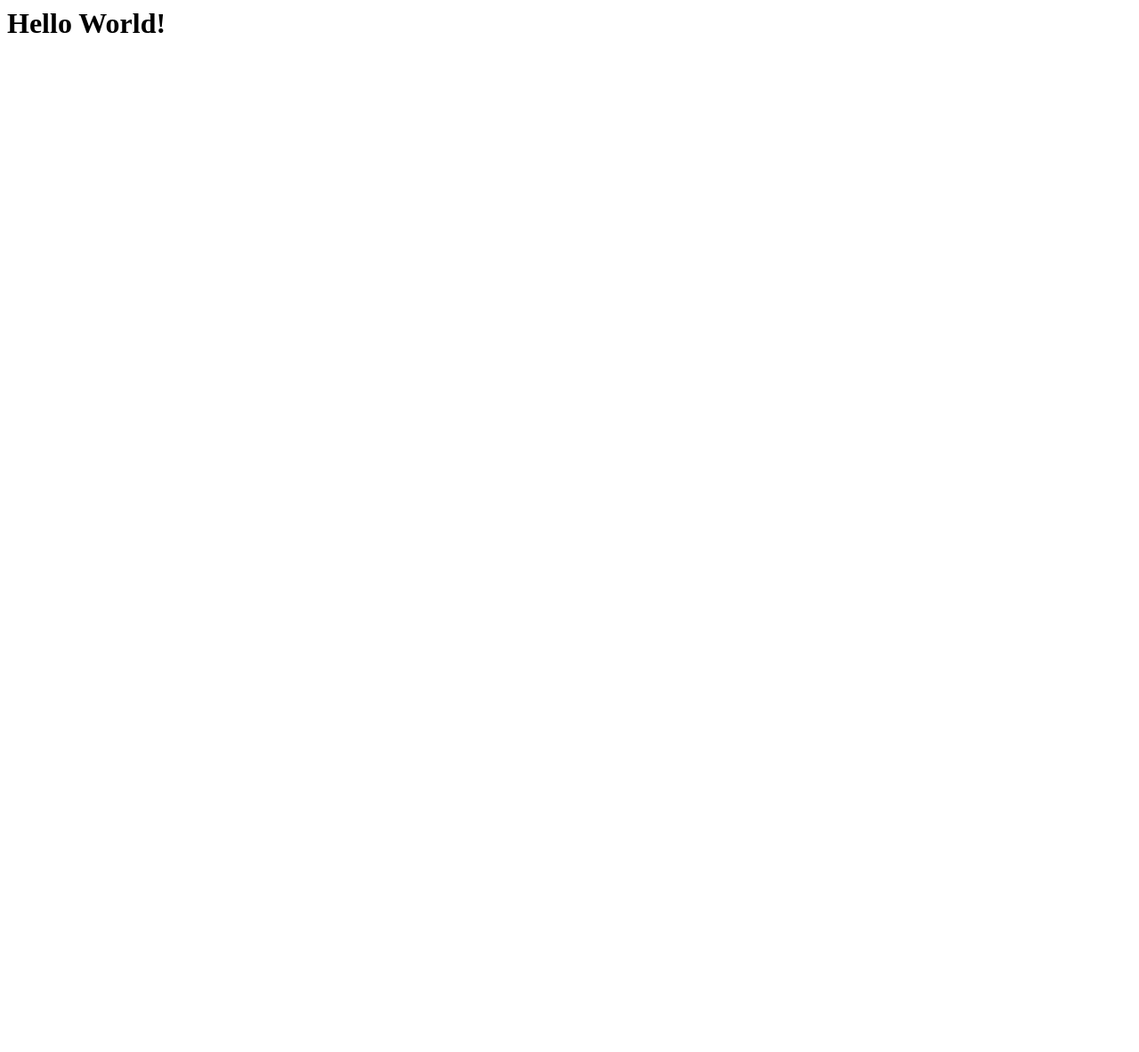
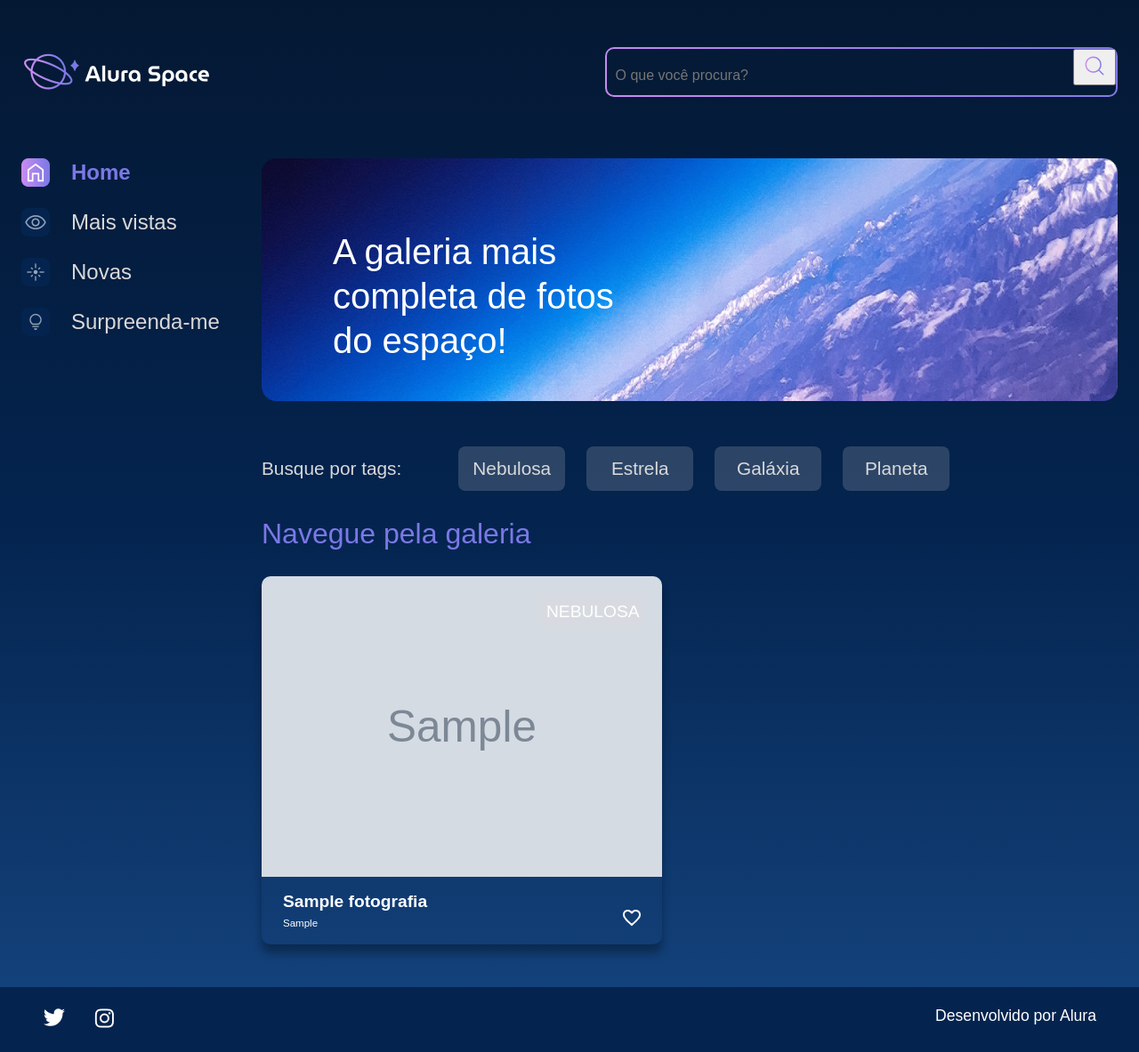
Before and after one commit to avilahesnan/alura-space, a Django app: page /buscar in a window 1280 px wide. Before the commit the page is almost empty. Shown: the whole page at 89% size. Before the commit the page ends 37 px from the top, so only its background shows below. Run offline with Django 4.2, Linux system fonts and the light colour scheme; tables that the repository leaves empty hold one stand-in row (values such as "Sample post"); grey boxes marked "Sample" are stand-in pictures.

Commit message:
modified: page search

```diff
--- a/galeria/views.py
+++ b/galeria/views.py
@@ -13,4 +13,11 @@ def imagem(request, id):
 
 
 def buscar(request):
-    return render(request, 'galeria/buscar.html')
+    fotografias = Fotografia.objects.order_by("data_fotografia").filter(publicado=True)
+
+    if 'buscar' in request.GET:
+        nomeBuscar = request.GET['buscar']
+        if nomeBuscar:
+            fotografias = fotografias.filter(nome__icontains=nomeBuscar)
+
+    return render(request, 'galeria/buscar.html', {"cards": fotografias})
--- a/templates/galeria/buscar.html
+++ b/templates/galeria/buscar.html
@@ -1 +1,59 @@
-<h1>Hello World!</h1>
+{% extends "galeria/base.html" %}
+{% load static %}
+{% block content %}
+    <div class="pagina-inicial">
+        {% include "galeria/partials/_header.html" %}
+        <main class="principal">
+            {% include "galeria/partials/_menu.html" %}
+            <section class="conteudo">
+                <section class="banner">
+                    <img class="banner__imagem" src="{% static '/assets/imagens/Banner(2).png' %}" alt="banner Alura Space">
+                    <h1 class="banner__titulo"> A galeria mais completa de fotos do espaço!</h1>
+                </section>
+                <section class="tags">
+                    <p class="tags__titulo">Busque por tags:</p>
+                    <ul class="tags__lista">
+                        <li class="tags__tag">Nebulosa</li>
+                        <li class="tags__tag">Estrela</li>
+                        <li class="tags__tag">Galáxia</li>
+                        <li class="tags__tag">Planeta</li>
+                    </ul>
+                </section>
+                <section class="galeria">
+                    <div class="cards">
+                        <h2 class="cards__titulo">Navegue pela galeria</h2>
+                        <ul class="cards__lista">
+                            {% if cards %}
+                            {% for fotografia in cards %}
+                            <li class="card">
+                                <a href="{% url 'imagem' fotografia.id %}">
+                                    {% if fotografia.foto == "" or fotografia.foto == null %}
+                                    <img class="card__imagem" src="{% static '/assets/imagens/galeria/not-found.png' %}" alt="foto">
+                                    {% else %}
+                                    <img class="card__imagem" src="{{ fotografia.foto.url }}" alt="foto">
+                                    {% endif %}
+                                </a>
+                                <span class="card__tag">{{ fotografia.categoria }}</span>
+                                <div class="card__info">
+                                    <p class="card__titulo">{{ fotografia.nome }}</p>
+                                    <div class="card__texto">
+                                        <p class="card__descricao">{{ fotografia.legenda }}</p>
+                                        <span>
+                                            <img src="{% static '/assets/ícones/1x/favorite_outline.png' %}" alt="ícone de coração">
+                                        </span>
+                                    </div>
+                                </div>
+                            </li>
+                            {% endfor %}
+                            {% else %}
+                            <div class="imagem__texto">
+                                <p>Fotografias não encontradas</p>
+                            </div>
+                            {% endif %}
+                        </ul>
+                    </div>
+                </section>
+            </section>
+        </main>
+    </div>
+{% endblock content %}
--- a/templates/galeria/index.html
+++ b/templates/galeria/index.html
@@ -46,6 +46,9 @@
                             </li>
                             {% endfor %}
                             {% else %}
+                            <div class="imagem__texto">
+                                <p>Fotografias não encontradas</p>
+                            </div>
                             {% endif %}
                         </ul>
                     </div>
--- a/templates/galeria/partials/_header.html
+++ b/templates/galeria/partials/_header.html
@@ -4,7 +4,7 @@
     <div class="cabecalho__busca">
         <div class="busca__fundo">
             <form action="{% url 'buscar' %}">
-                <input class="busca__input" type="text" placeholder="O que você procura?">
+                <input class="busca__input" name="buscar" type="text" placeholder="O que você procura?">
                 <button type="submit">
                     <img class="busca__icone" src="{% static '/assets/ícones/1x/search.png' %}" alt="ícone de search">
                 </button>
```
